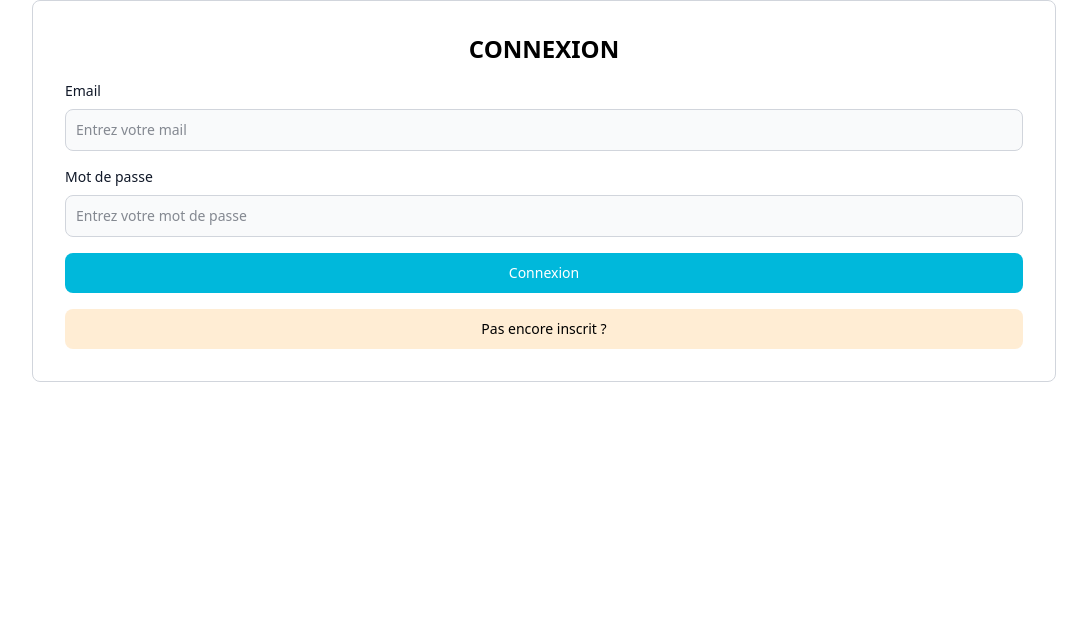
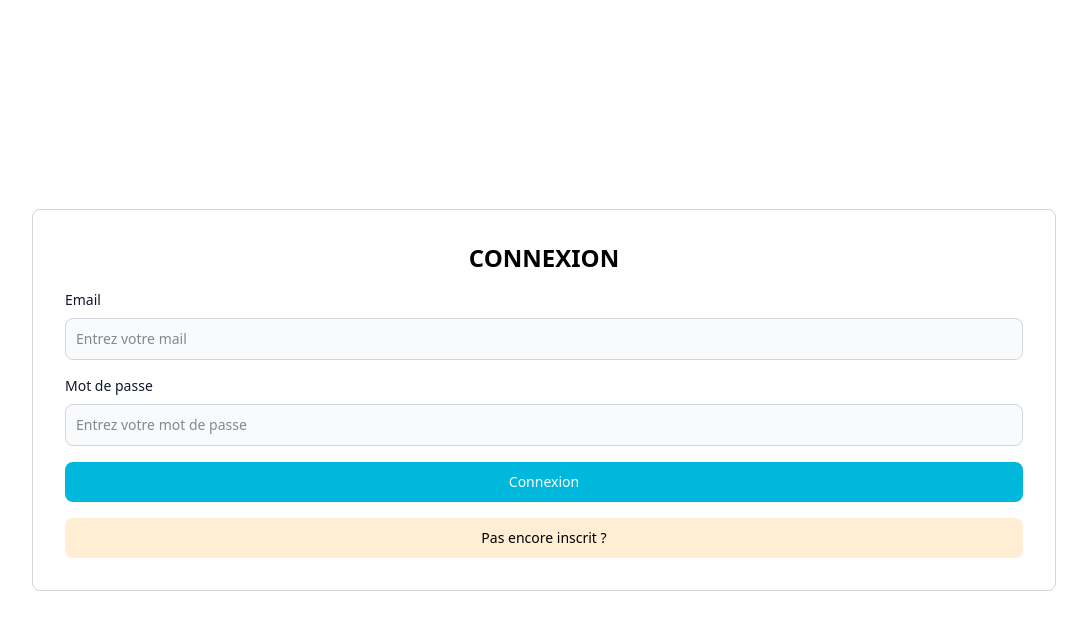
Before and after one commit to Ri7-Mission-Locale/mission-local-frontend, a React (Vite) app: page /signin in a window 1280 px wide. Shown: the top 630 px of the page, without its empty margins (96-1183 px from the left). Built offline with nearby package versions, Linux system fonts and the light colour scheme.

Commit message:
fix signin and signup pages

```diff
--- a/src/App.jsx
+++ b/src/App.jsx
@@ -20,10 +20,10 @@ function App() {
                     <Route path="/admin" element={<AdminDashboardPage />} />
                     <Route path="/admin/users" element={<UserManagementPage />} />
 
-                    {/* Default Route
+                    {/* Default Route */}
                     <Route path="/" element={<Navigate to="/signin" replace />} />
                     <Route path="*" element={<Navigate to="/signin" replace />} />
-                     */}
+
                 </Routes>
             </BrowserRouter>
         </QueryClientProvider>
--- a/src/pages/authentication/SignInPage.jsx
+++ b/src/pages/authentication/SignInPage.jsx
@@ -5,8 +5,8 @@ import { NavLink } from "react-router";
 
 export default function SignInPage() {
   return (
-      <main className={"h-screen"}>
-        <form className="gap-4 flex flex-col w-4/5 m-auto border border-gray-300 p-8 rounded-lg">
+      <main className={"h-screen flex justify-center items-center"}>
+        <form className="gap-4 flex flex-col w-4/5 border border-gray-300 p-8 rounded-lg">
           <SignUpFormTitle label={"CONNEXION"} />
 
           <Input
--- a/src/pages/authentication/SignUpPage.jsx
+++ b/src/pages/authentication/SignUpPage.jsx
@@ -85,10 +85,10 @@ export default function SignUpPage() {
     ));
 
     return (
-        <>
+        <main className="h-screen flex justify-center items-center">
             <form
                 onSubmit={handleSubmit(onSubmit)}
-                className=" w-4/5 m-auto  border border-gray-300 p-8 rounded-lg flex flex-col gap-5 md:grid md:grid-cols-2"
+                className=" w-4/5 border border-gray-300 p-8 rounded-lg flex flex-col gap-5 md:grid md:grid-cols-2"
             >
                 <Stepper className="md:col-span-2"
                     steps={[
@@ -145,6 +145,6 @@ export default function SignUpPage() {
                     )}
                 </div>
             </form>
-        </>
+        </main>
     );
 }
```
